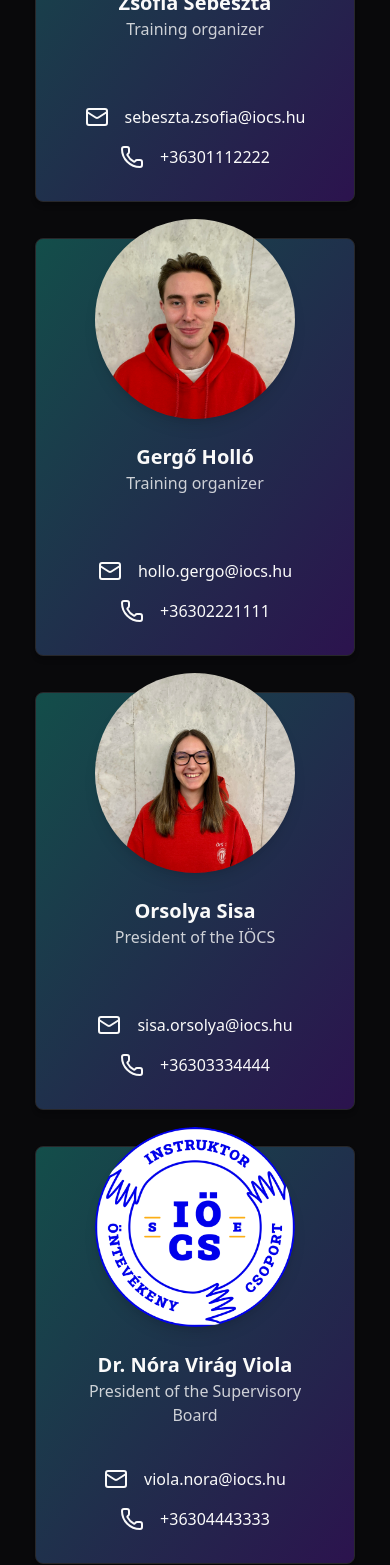
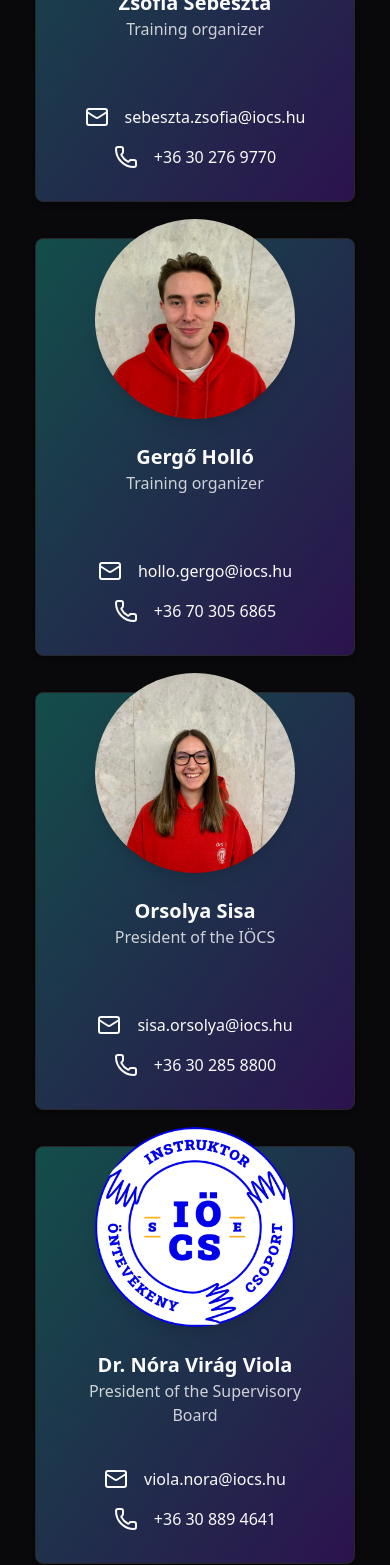
Before and after one commit to balint-kiraly/iocs-training-web-2025, a Next.js app: page /en/contact in a window 390 px wide. Shown: the part 432-1997 px from the top of the page. Built offline with nearby package versions, Linux system fonts and the light colour scheme.

Commit message:
Edit contact phone numbers

```diff
--- a/src/components/sections/ContactSection.tsx
+++ b/src/components/sections/ContactSection.tsx
@@ -16,7 +16,7 @@ export const ContactSection = () => {
       lastName: 'Sebeszta',
       role: text('title-training-organizer'),
       email: 'sebeszta.zsofia@iocs.hu',
-      phone: '+36301112222',
+      phone: '+36 30 276 9770',
       image: '/Sebicontact.jpeg',
     },
     {
@@ -25,7 +25,7 @@ export const ContactSection = () => {
       lastName: 'Holló',
       role: text('title-training-organizer'),
       email: 'hollo.gergo@iocs.hu',
-      phone: '+36302221111',
+      phone: '+36 70 305 6865',
       image: '/Gericontact.jpeg',
     },
     {
@@ -34,7 +34,7 @@ export const ContactSection = () => {
       lastName: 'Sisa',
       role: text('title-IOCS'),
       email: 'sisa.orsolya@iocs.hu',
-      phone: '+36303334444',
+      phone: '+36 30 285 8800',
       image: '/Sisacontact.jpeg',
     },
     {
@@ -43,7 +43,7 @@ export const ContactSection = () => {
       lastName: 'Viola',
       role: text('title-FEB'),
       email: 'viola.nora@iocs.hu',
-      phone: '+36304443333',
+      phone: '+36 30 889 4641',
       image: '/logo.png',
     },
   ];
```
